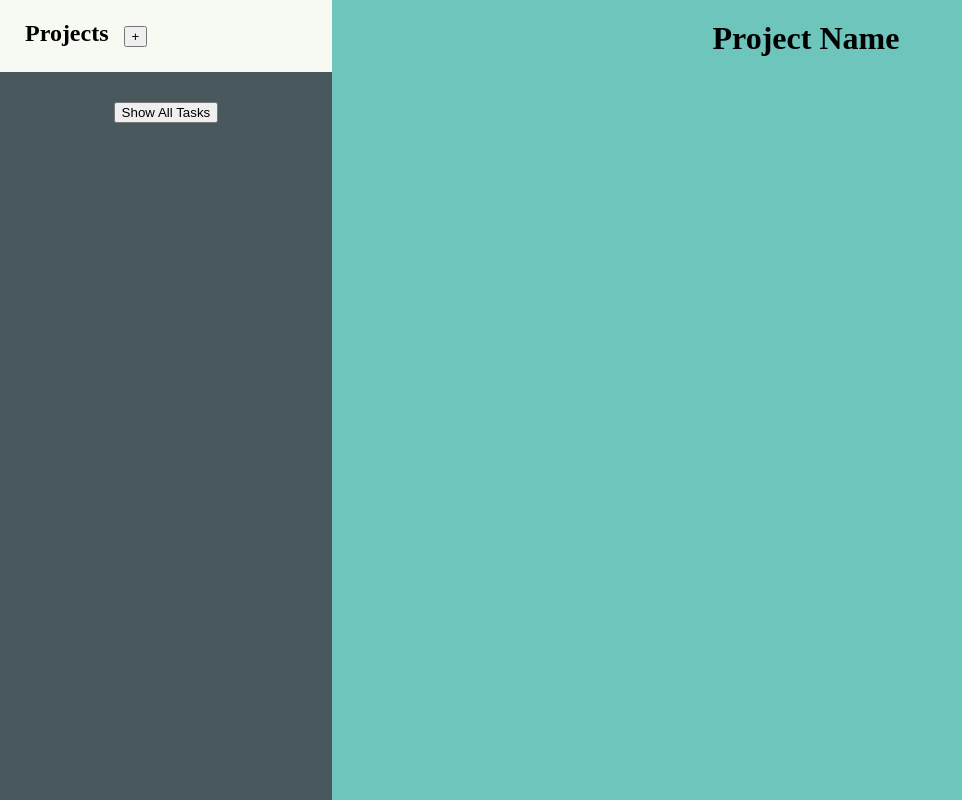
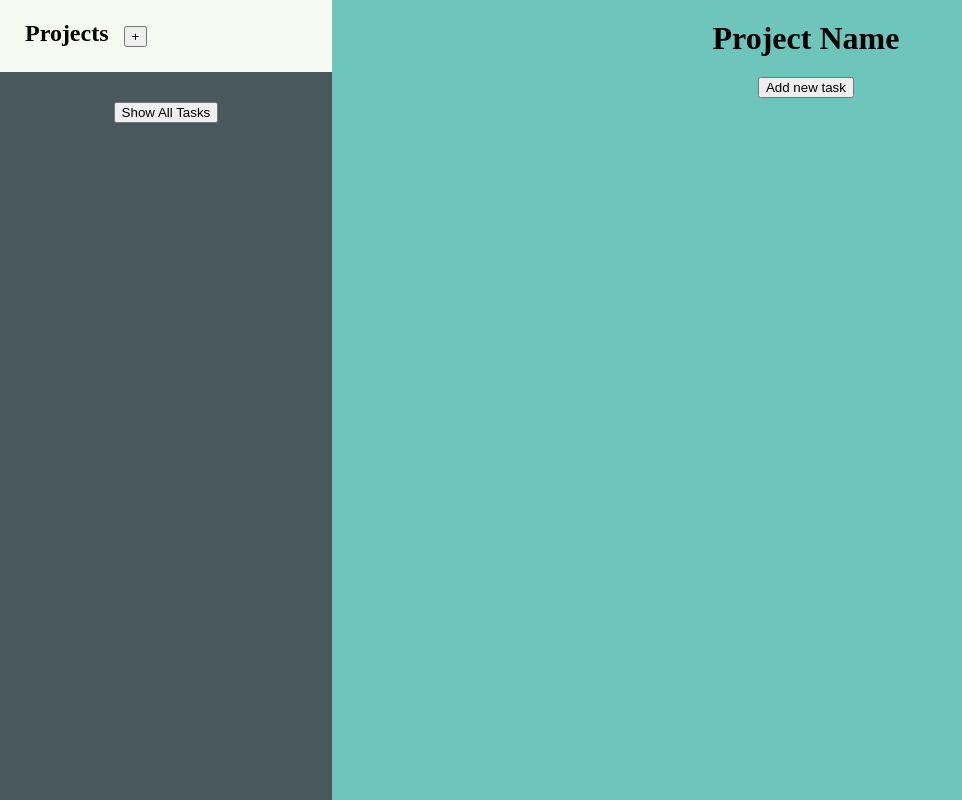
Before and after one commit to Joel-Singh/TODO-list, a website built with webpack: page dist/index.html in a window 1280 px wide. Shown: the whole page, without its empty margins (0-962 px from the left). Built offline with nearby package versions, Linux system fonts and the light colour scheme.

Commit message:
Add .new-task-btn to .task-list

```diff
--- a/dist/index.html
+++ b/dist/index.html
@@ -19,7 +19,9 @@
     </aside>
     <main>
       <h1 class="project-name">Project Name</h1>
-      <div class="task-list"></div>
+      <div class="task-list">
+        <button type="button" class=".new-task-btn">Add new task</button>
+      </div>
     </main>
   </body>
 </html>
```
